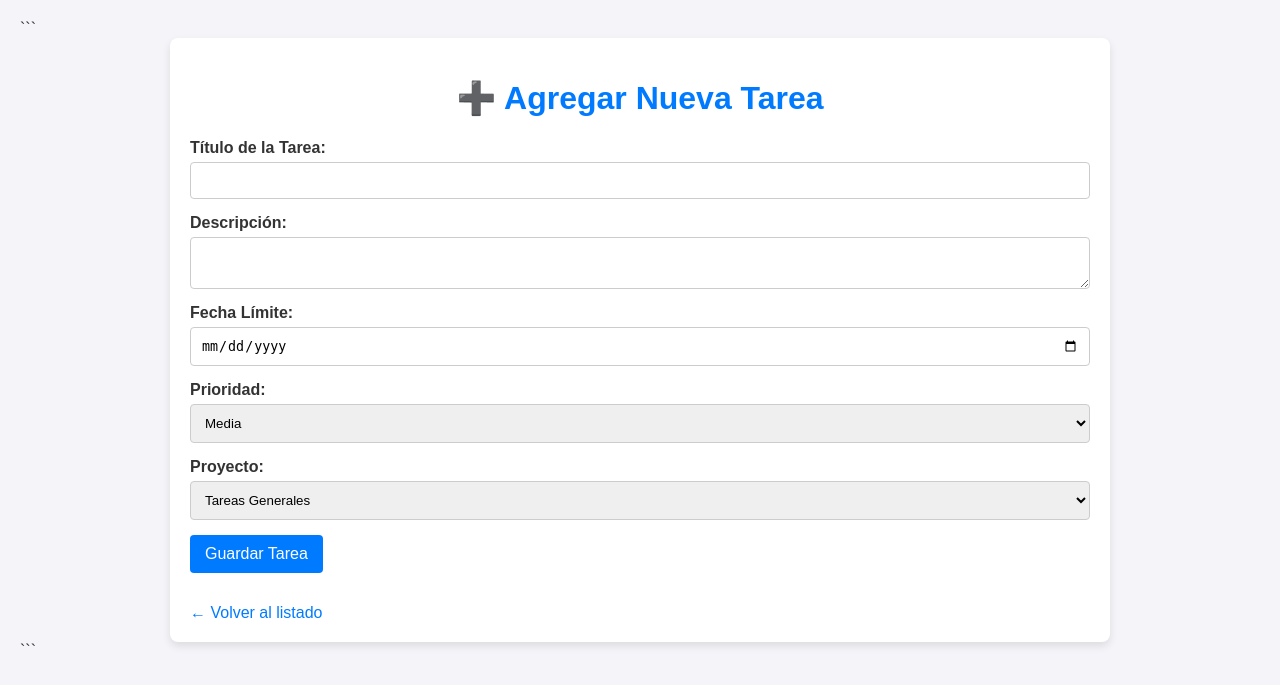
After one commit to SusanaLab/task-flow, a Flask app: page /crear in a window 1280 px wide. The commit adds this page. Shown: the top 685 px of the page. Run offline with Flask 3, Linux system fonts and the light colour scheme; data comes from the database, SQL or seed files in the repository.

Commit message:
Add formulario_tarea

````diff
--- a/static/style.css
+++ b/static/style.css
@@ -1,3 +1,4 @@
+
 body {
     font-family: Arial, sans-serif;
     background-color: #f4f4f9;
--- /dev/null
+++ b/templates/formulario_tarea.html
@@ -0,0 +1,88 @@
+```
+<!DOCTYPE html>
+<html lang="es">
+<head>
+    <meta charset="UTF-8">
+    <title>Crear Nueva Tarea</title>
+    <link rel="stylesheet" href="{{ url_for('static', filename='style.css') }}">
+    <style>
+        /* Estilos específicos para el formulario */
+        .form-group {
+            margin-bottom: 15px;
+        }
+        .form-group label {
+            display: block;
+            margin-bottom: 5px;
+            font-weight: bold;
+        }
+        .form-group input, .form-group textarea, .form-group select {
+            width: 100%;
+            padding: 10px;
+            border: 1px solid #ccc;
+            border-radius: 4px;
+            box-sizing: border-box;
+        }
+        .submit-button {
+            background-color: #007bff;
+            color: white;
+            padding: 10px 15px;
+            border: none;
+            border-radius: 4px;
+            cursor: pointer;
+            font-size: 1em;
+        }
+        .back-link {
+            display: inline-block;
+            margin-top: 15px;
+            color: #007bff;
+            text-decoration: none;
+        }
+    </style>
+</head>
+<body>
+    <div class="container">
+        <h1>➕ Agregar Nueva Tarea</h1>
+
+        <form method="POST" action="{{ url_for('crear_tarea_web') }}">
+            <div class="form-group">
+                <label for="titulo">Título de la Tarea:</label>
+                <input type="text" id="titulo" name="titulo" required>
+            </div>
+
+            <div class="form-group">
+                <label for="descripcion">Descripción:</label>
+                <textarea id="descripcion" name="descripcion"></textarea>
+            </div>
+
+            <div class="form-group">
+                <label for="fecha_limite">Fecha Límite:</label>
+                <input type="date" id="fecha_limite" name="fecha_limite" required>
+            </div>
+
+            <div class="form-group">
+                <label for="prioridad">Prioridad:</label>
+                <select id="prioridad" name="prioridad" required>
+                    <option value="Baja">Baja</option>
+                    <option value="Media" selected>Media</option>
+                    <option value="Alta">Alta</option>
+                    <option value="Urgente">Urgente</option>
+                </select>
+            </div>
+
+            <div class="form-group">
+                <label for="proyecto_id">Proyecto:</label>
+                <select id="proyecto_id" name="proyecto_id">
+                    {% for proyecto in proyectos %}
+                        <option value="{{ proyecto._id }}">{{ proyecto._nombre }}</option>
+                    {% endfor %}
+                </select>
+            </div>
+
+            <button type="submit" class="submit-button">Guardar Tarea</button>
+        </form>
+
+        <a href="{{ url_for('index') }}" class="back-link">← Volver al listado</a>
+    </div>
+</body>
+</html>
+```
````
Also changed, not shown: templates/index.html (+20 -10 lines).
